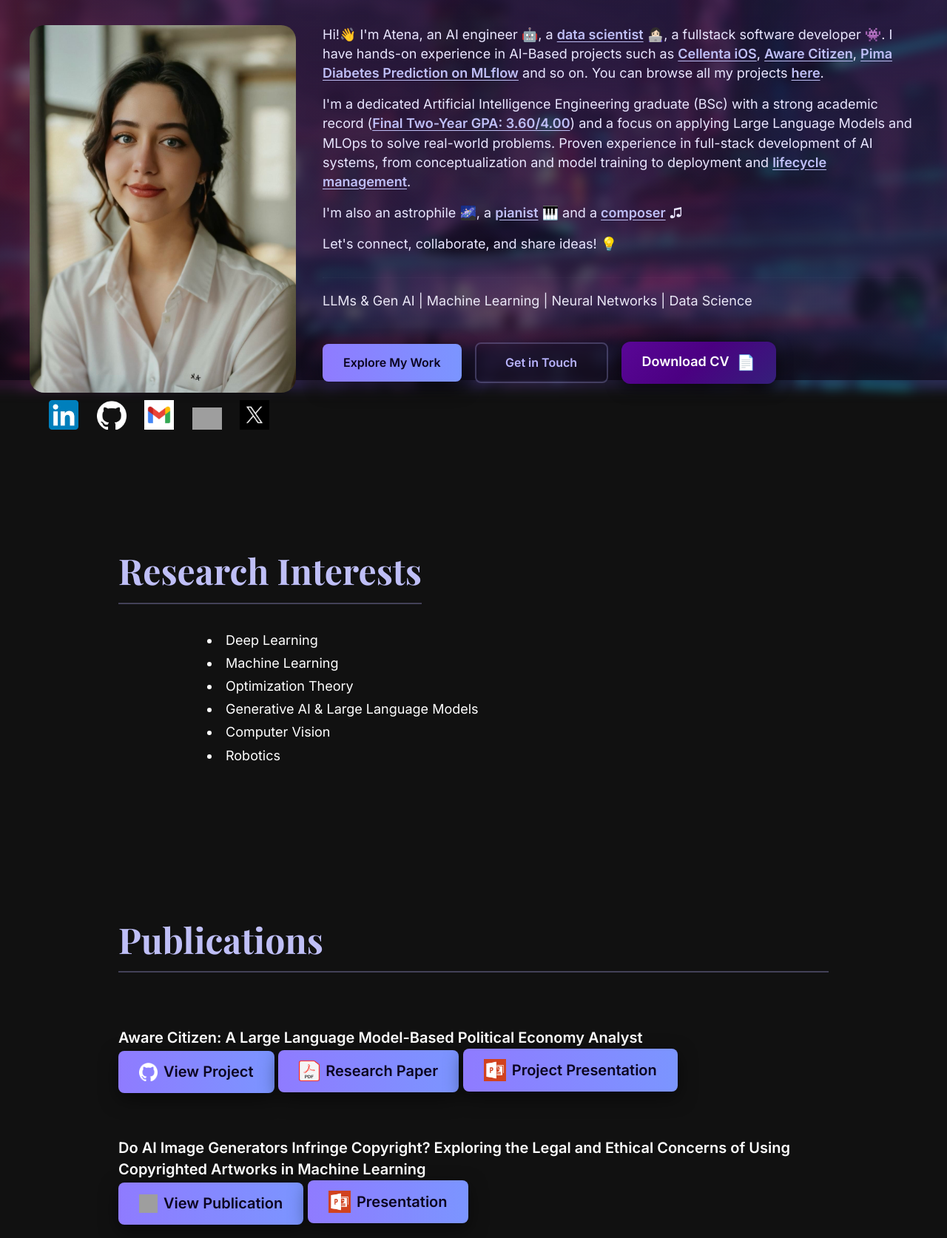
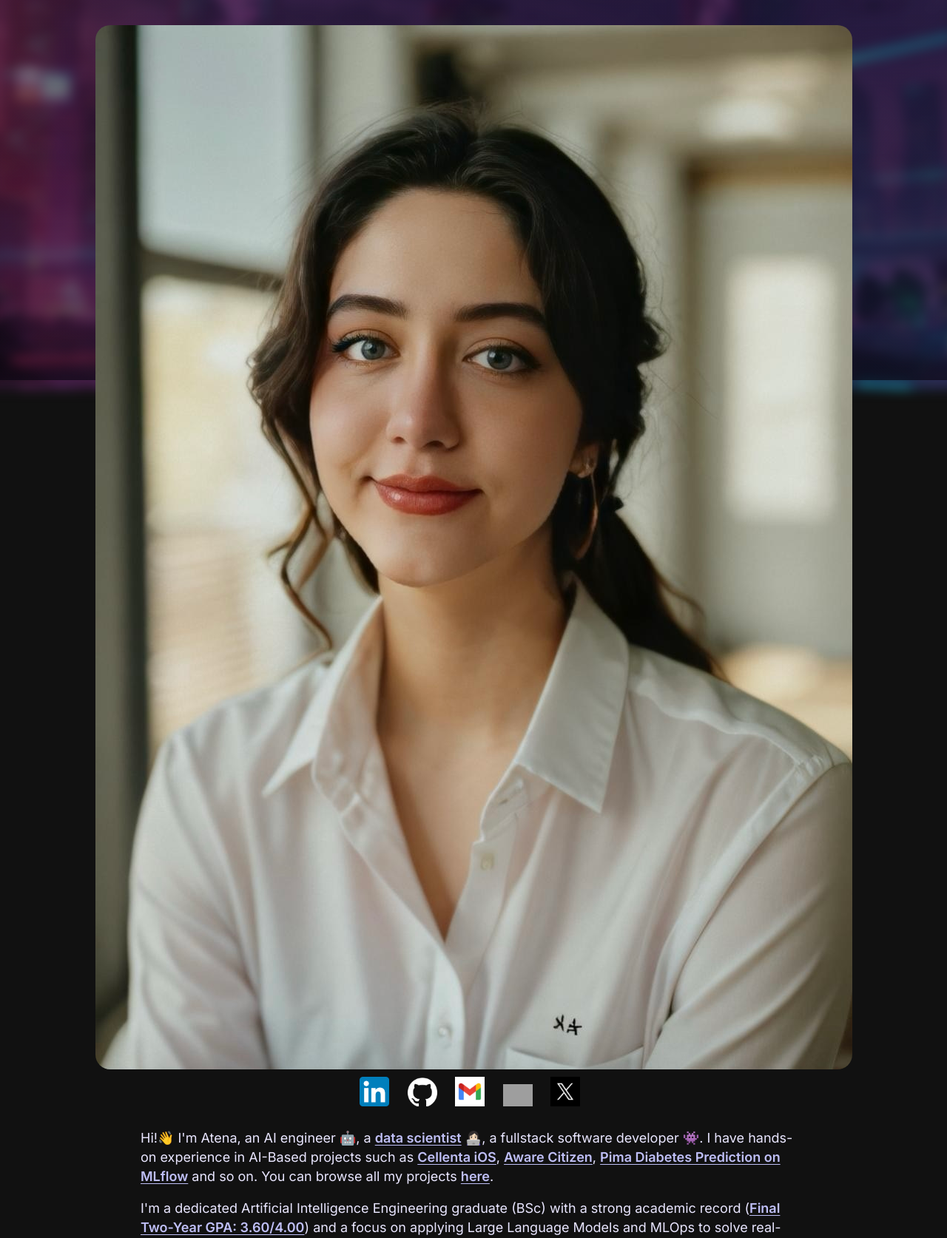
Before and after one commit to AtenaJP22/Atena-Jafari-Parsa, a Flask app: page / in a window 1280 px wide. Shown: the part 286-1960 px from the top of the page at 74% size. Run offline with Flask 3, Linux system fonts and the light colour scheme; grey boxes are pictures that could not be loaded.

```diff
--- a/static/css/style.css
+++ b/static/css/style.css
@@ -167,14 +167,15 @@ main.page, .page {
 }
 
 /* main layout */
+/* Replace the previous .hero-content rules with this */
 .hero-content{
-  display: grid;
-  grid-template-columns: 360px 1fr;
-  gap: 36px;
-  align-items: start;
+  display: flex;
+  flex-direction: column; /* stack left card and intro vertically */
+  gap: 24px;
+  align-items: center;    /* center the left card and intro horizontally */
   padding-top: 6px;
   position: relative;
-  z-index: 2; /* ensure this column sits above decorative layers */
+  z-index: 2;
 }
 
 /* left card */
@@ -190,6 +191,7 @@ main.page, .page {
   padding-top: 8px;
   position: relative;
   z-index: 2;
+  width: 100%;
 }
 
 /* IMPORTANT: intro specifically forced above the grid */
```
